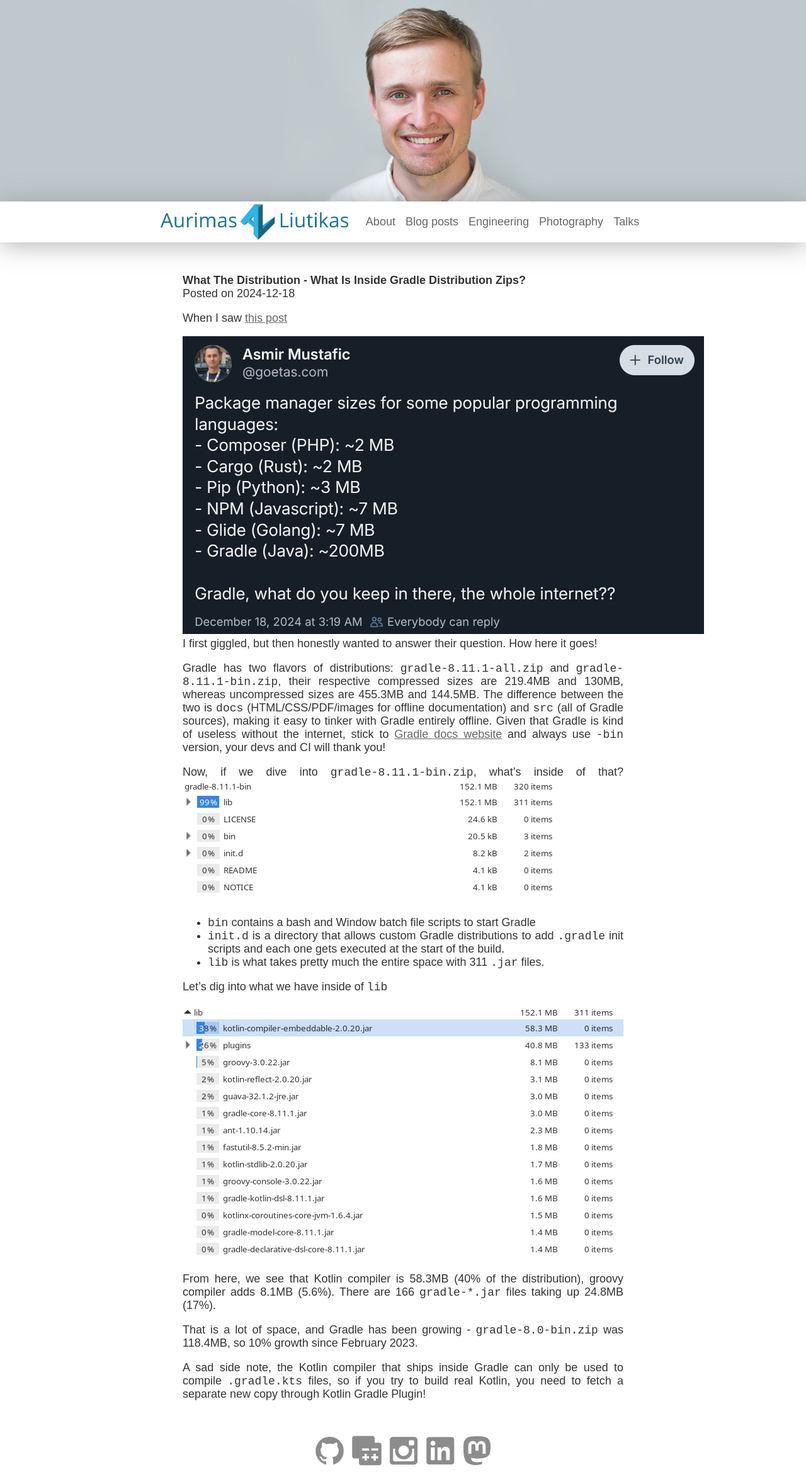
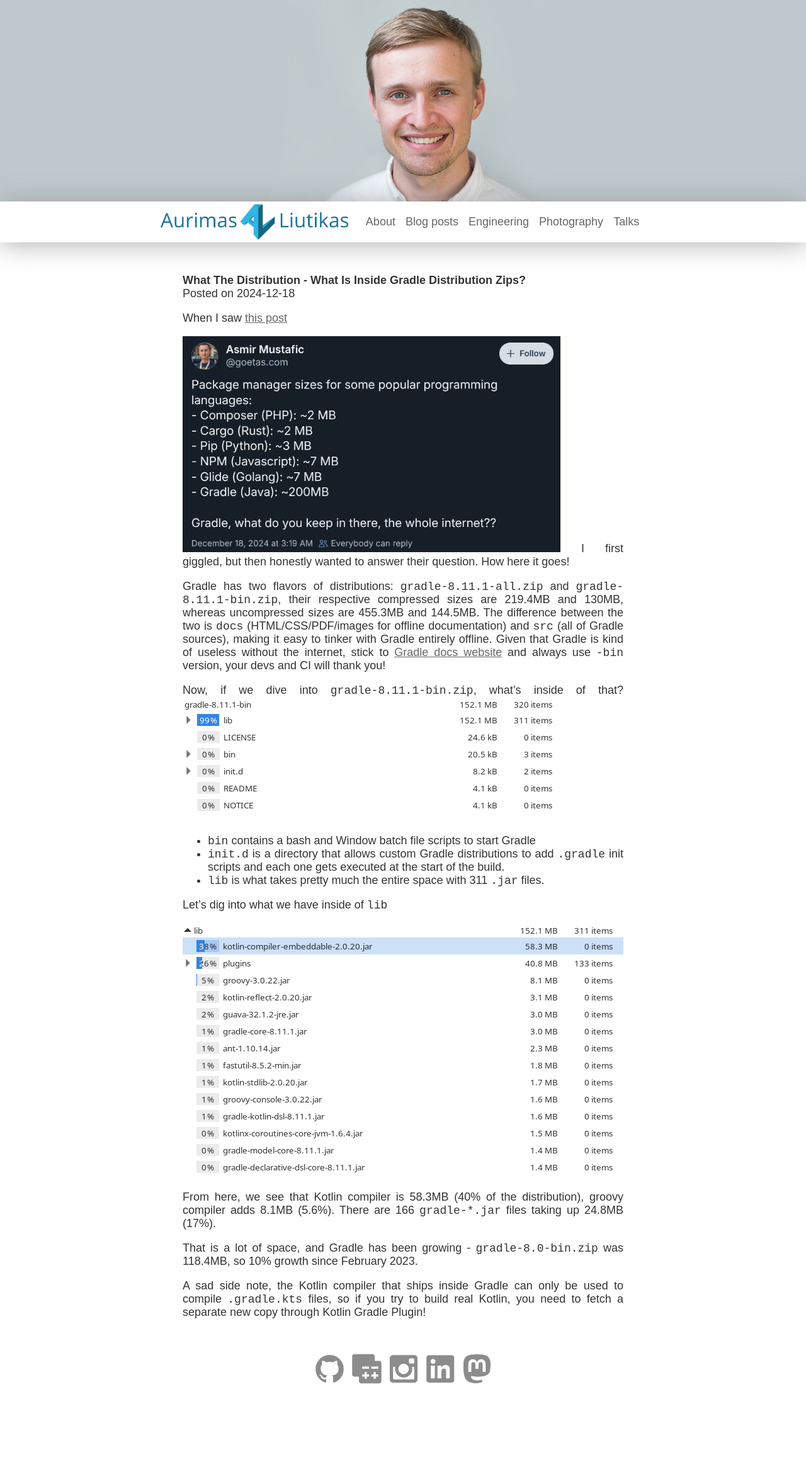
Before and after one commit to liutikas/liutikas.github.io, a Jekyll site: the page built from _posts/2024-12-18-What-The-Distribution.md, in a window 1280 px wide. Shown: the whole page at 63% size. Built offline with Jekyll 4.4.1, drawn with Linux system fonts in a browser that asks for light colours; after the commit the page ends 2208 px from its top, so only the background shows below that.

Commit message:
Adjust screenshot size

```diff
--- a/_posts/2024-12-18-What-The-Distribution.md
+++ b/_posts/2024-12-18-What-The-Distribution.md
@@ -6,7 +6,7 @@
 
 When I saw [this post](https://bsky.app/profile/goetas.com/post/3ldlafyd62c2s)
 
-![A BlueSky post asking why is Gradle ~200MB in size](/assets/2024-12-18-bluesky.png)
+![A BlueSky post asking why is Gradle ~200MB in size](/assets/2024-12-18-bluesky.png){:width="600px"}
 I first giggled, but then honestly wanted to answer their question. How here it goes!
 
 Gradle has two flavors of distributions: `gradle-8.11.1-all.zip` and `gradle-8.11.1-bin.zip`, their
```
